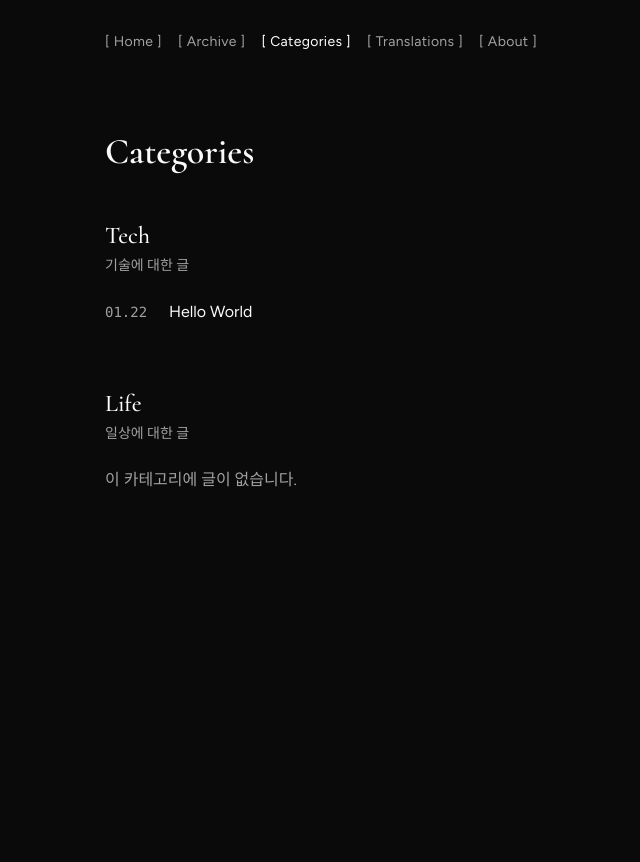
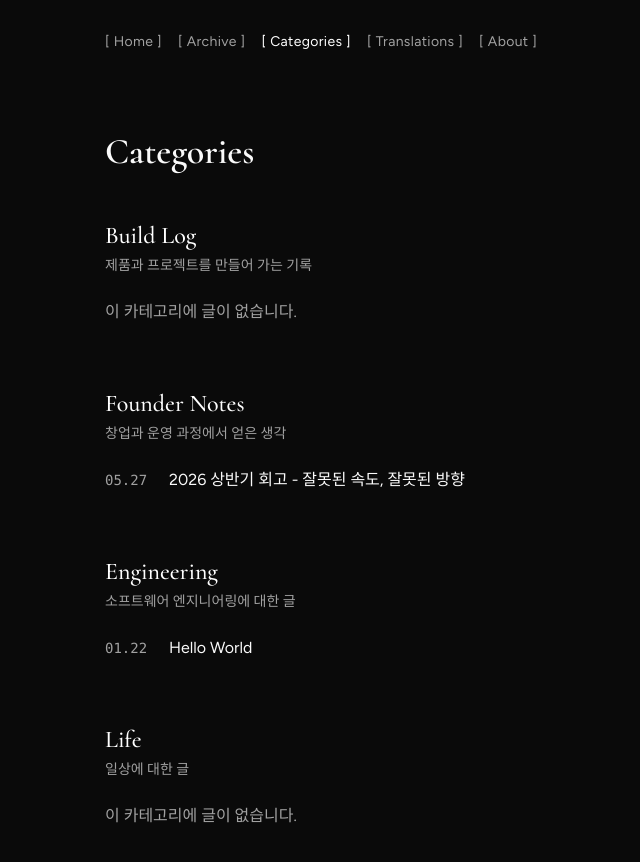
Before and after one commit to ValseLee/ValseLee.github.io, a Next.js app: page /categories in a window 1280 px wide. Shown: the top 862 px of the page, without its empty margins (175-815 px from the left). Before the commit the page ends 800 px from the top, so only its background shows below. Built offline with nearby package versions, Linux system fonts and the light colour scheme.

Commit message:
🛠️ fix: render all post categories

```diff
--- a/app/categories/page.tsx
+++ b/app/categories/page.tsx
@@ -1,14 +1,12 @@
 import Link from "next/link";
+import { POST_CATEGORIES } from "@/lib/categories";
 import { getPostsByCategory } from "@/lib/posts";
 
 export default function CategoriesPage() {
-  const techPosts = getPostsByCategory("tech");
-  const lifePosts = getPostsByCategory("life");
-
-  const categories = [
-    { id: "tech", label: "Tech", description: "기술에 대한 글", posts: techPosts },
-    { id: "life", label: "Life", description: "일상에 대한 글", posts: lifePosts },
-  ];
+  const categories = POST_CATEGORIES.map((category) => ({
+    ...category,
+    posts: getPostsByCategory(category.id),
+  }));
 
   return (
     <div className="py-12">
--- a/app/page.tsx
+++ b/app/page.tsx
@@ -9,7 +9,7 @@
       <section className="mb-16">
         <h1 className="font-serif text-5xl font-semibold mb-6">Thoughts</h1>
         <p className="text-subtext text-lg leading-relaxed max-w-xl">
-          기술과 일상에 대한 생각을 기록합니다.
+          빌드 로그, 창업자 노트, 엔지니어링과 일상에 대한 생각을 기록합니다.
         </p>
       </section>
 
--- a/components/GraphView.tsx
+++ b/components/GraphView.tsx
@@ -3,6 +3,7 @@
 import { useEffect, useRef, useState, useCallback } from "react";
 import { useRouter } from "next/navigation";
 import ForceGraph2D, { ForceGraphMethods } from "react-force-graph-2d";
+import { POST_CATEGORIES } from "@/lib/categories";
 
 interface GraphNode {
   id: string;
@@ -23,6 +24,10 @@
 interface GraphViewProps {
   data: GraphData;
 }
+
+const categoryColors = Object.fromEntries(
+  POST_CATEGORIES.map((category) => [category.id, category.graphColor])
+);
 
 export default function GraphView({ data }: GraphViewProps) {
   const router = useRouter();
@@ -55,7 +60,7 @@
       if (hoveredNode === node.id) {
         return "#FFFFFF";
       }
-      return node.category === "tech" ? "#888888" : "#CCCCCC";
+      return categoryColors[node.category] ?? "#CCCCCC";
     },
     [hoveredNode]
   );
--- a/content/posts/hello-world.mdx
+++ b/content/posts/hello-world.mdx
@@ -1,7 +1,7 @@
 ---
 title: "Hello World"
 date: "2024-01-22"
-category: "tech"
+category: "engineering"
 tags: ["Next.js", "블로그"]
 links: []
 description: "첫 번째 글입니다."
--- /dev/null
+++ b/lib/categories.ts
@@ -0,0 +1,28 @@
+export const POST_CATEGORIES = [
+  {
+    id: "build-log",
+    label: "Build Log",
+    description: "제품과 프로젝트를 만들어 가는 기록",
+    graphColor: "#8B949E",
+  },
+  {
+    id: "founder-notes",
+    label: "Founder Notes",
+    description: "창업과 운영 과정에서 얻은 생각",
+    graphColor: "#D2A8FF",
+  },
+  {
+    id: "engineering",
+    label: "Engineering",
+    description: "소프트웨어 엔지니어링에 대한 글",
+    graphColor: "#79C0FF",
+  },
+  {
+    id: "life",
+    label: "Life",
+    description: "일상에 대한 글",
+    graphColor: "#CCCCCC",
+  },
+] as const;
+
+export type PostCategory = (typeof POST_CATEGORIES)[number]["id"];
--- a/lib/posts.ts
+++ b/lib/posts.ts
@@ -1,13 +1,15 @@
 import fs from "fs";
 import path from "path";
 import matter from "gray-matter";
+import { type PostCategory } from "@/lib/categories";
+export { POST_CATEGORIES, type PostCategory } from "@/lib/categories";
 
 const postsDirectory = path.join(process.cwd(), "content/posts");
 
 export interface PostFrontmatter {
   title: string;
   date: string;
-  category: "tech" | "life";
+  category: PostCategory;
   tags: string[];
   links: string[];
   description: string;
@@ -68,7 +70,7 @@
     .map((fileName) => fileName.replace(/\.mdx$/, ""));
 }
 
-export function getPostsByCategory(category: "tech" | "life"): PostMeta[] {
+export function getPostsByCategory(category: PostCategory): PostMeta[] {
   return getAllPosts().filter((post) => post.frontmatter.category === category);
 }
 
```
